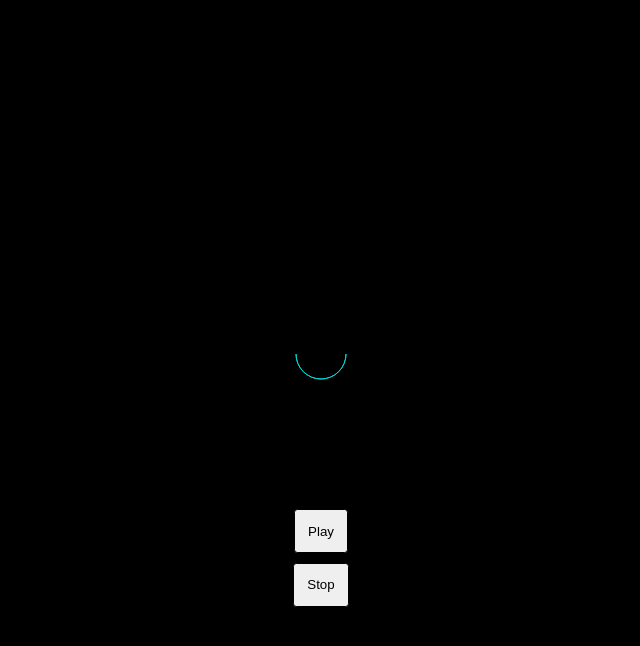
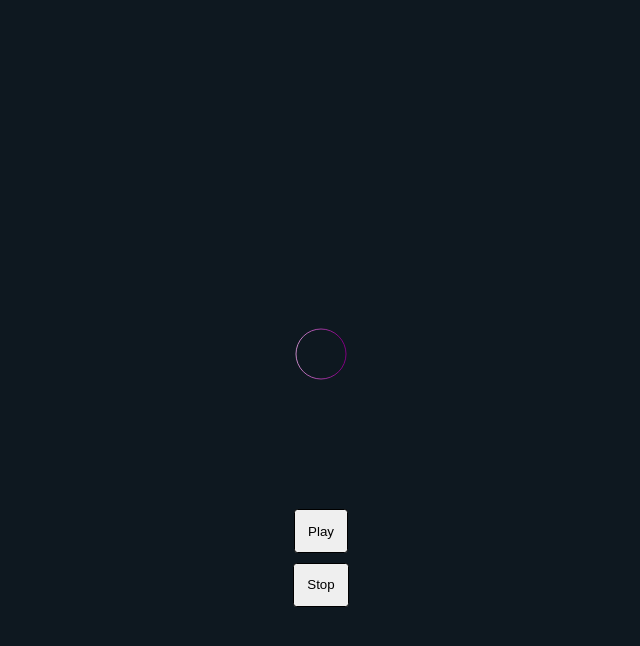
Before and after one commit to farhan-begg/audio-visualizer, a plain HTML site: page index.html in a window 1280 px wide. Both pictures are taken after a click on the button "Play". Shown: the whole page, without its empty margins (319-959 px from the left). Drawn offline with Linux system fonts and the light colour scheme.

Commit message:
changed stroke

```diff
--- a/index.html
+++ b/index.html
@@ -12,8 +12,7 @@
         justify-content: center;
         align-items: center;
         flex-direction: column;
-        background-color: black;
-        color: white;
+        background-color: #0e1820;
       }
 
       #canvas {
--- a/main.js
+++ b/main.js
@@ -88,7 +88,7 @@ function render() {
 	// verticalBarsRenderer(frequencyArray, ctx, 300, 300)
 	// circleCenterRenderer(frequencyArray, ctx, centerX, centerY)
 	// circleGridRenderer(frequencyArray, ctx, 300, 300)
-	// circleRenderer(frequencyArray, ctx, centerX, centerY, radius)
+	circleRenderer(frequencyArray, ctx, centerX, centerY, radius)
 	myCustomRender(frequencyArray, ctx, centerX, centerY, radius)
 
 
--- a/myCustomRender.js
+++ b/myCustomRender.js
@@ -11,22 +11,29 @@
 
 
 function render(frequencyArray, ctx, centerX, centerY, radius) {
-    ctx.clearRect(0, 0, 300, 300)
+	ctx.clearRect(0, 0, 300, 300)
+	var gradient = ctx.createLinearGradient(0, 0, 170, 0);
+	gradient.addColorStop("0", "pink");
+	gradient.addColorStop("0.5" ,"white");
+	gradient.addColorStop("1", "purple");
+	// gradient.addColorStop("0.5", "white");
+
 
 	ctx.beginPath()
-	ctx.arc(centerX, centerY, radius, 0, 1 * Math.PI)
-    ctx.stroke()
-    let color =
-    "rgb(" + 100 + ", " + (200 - Math.random()) + ", " + Math.random() + ")";
-
-    ctx.strokeStyle = `rgb(
-        0,
-        ${Math.floor(255 - 42.5 )},
-        ${Math.floor(255 - 42.5   )})`
+	ctx.arc(centerX, centerY, radius, 0, 2 * Math.PI)
+	ctx.strokeStyle = gradient;
+		// ctx.stroke()
+    // ctx.strokeStyle = `rgb(
+    //     0,
+    //     ${Math.floor(255 - 42.5 )},
+    //     ${Math.floor(255 - 42.5   )})`
 
 	const bars = frequencyArray.length
-	const barMaxLength = (300 - radius) / 1
-	const step = Math.PI * 4 / bars
+	const barMaxLength = (300 - radius) / 2
+	const step = Math.PI * 100 / bars
+
+
+
 
 	// Loop over the data
 	frequencyArray.forEach((f, i) => {
```
